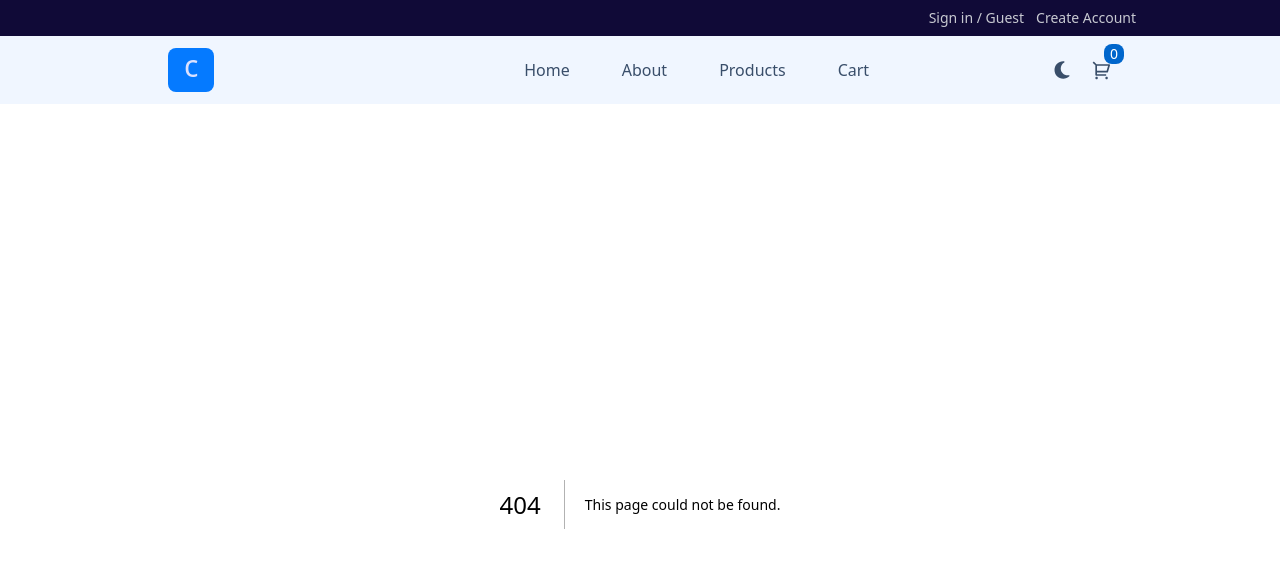
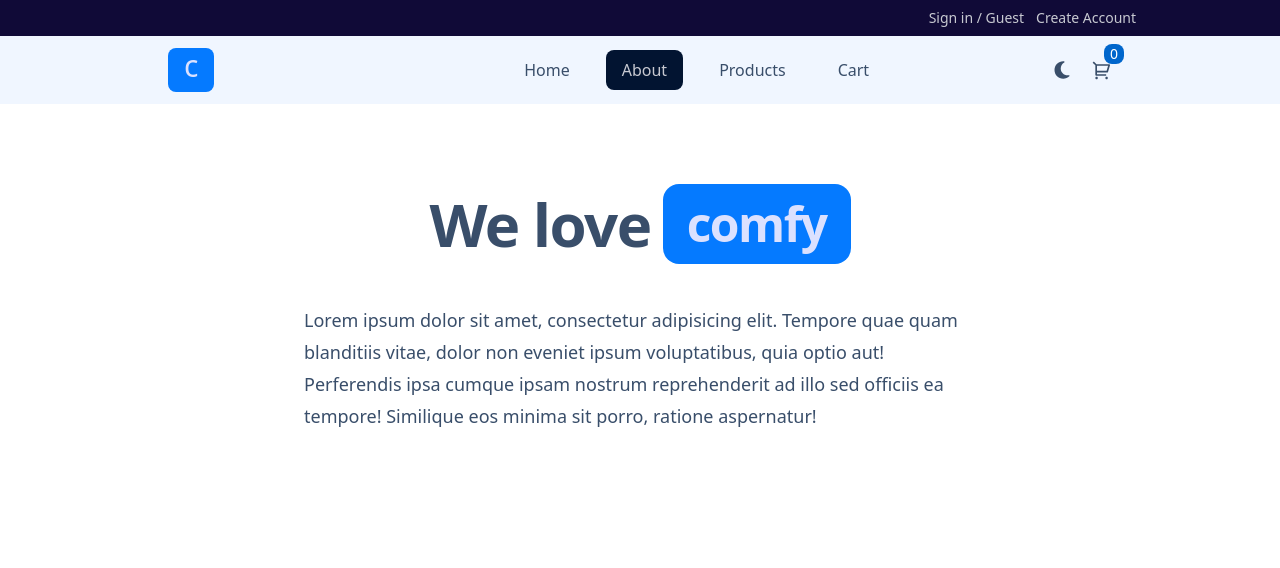
Before and after one commit to kasramajidi/shopping-bed, a Next.js app in the folder front-end/: page /pages/About in a window 1280 px wide. Before the commit this address had no page. Shown: the top 568 px of the page. Built offline with nearby package versions, Linux system fonts and the light colour scheme.

Commit message:
Writing about page code and page addresses

```diff
--- /dev/null
+++ b/front-end/src/app/pages/About/page.tsx
@@ -0,0 +1,18 @@
+export default function Page() {
+    return (
+      <div className="max-w-5xl mx-auto flex flex-col items-center px-6 sm:px-10 py-14 sm:py-20 gap-4 text-[rgb(57,78,106)] lg:text-start text-center">
+        <h1 className="text-3xl sm:text-5xl md:text-6xl flex flex-wrap items-center gap-3 font-bold leading-none tracking-tight">
+          We love
+          <span className="text-3xl sm:text-5xl text-[rgb(219,225,255)] font-bold px-5 sm:px-6 py-3 sm:py-4 rounded-2xl bg-[rgb(5,122,255)]">
+            comfy
+          </span>
+        </h1>
+        <p className="mt-4 sm:mt-6 text-base sm:text-lg leading-7 sm:leading-8 max-w-xl sm:max-w-2xl mx-auto">
+          Lorem ipsum dolor sit amet, consectetur adipisicing elit. Tempore quae
+          quam blanditiis vitae, dolor non eveniet ipsum voluptatibus, quia optio
+          aut! Perferendis ipsa cumque ipsam nostrum reprehenderit ad illo sed
+          officiis ea tempore! Similique eos minima sit porro, ratione aspernatur!
+        </p>
+      </div>
+    );
+  }
--- a/front-end/src/components/Layout/Navbar.jsx
+++ b/front-end/src/components/Layout/Navbar.jsx
@@ -47,8 +47,8 @@ export default function Navbar() {
                 Home
               </Link>
               <Link
-                href="/about"
-                className={`py-2 px-4 ${pathname === "/about" ? "bg-[#021431] text-[#C7C9D1] rounded-lg" : "bg-transparent text-[#394E6A]"}`}
+                href="/pages/About"
+                className={`py-2 px-4 ${pathname === "/pages/About" ? "bg-[#021431] text-[#C7C9D1] rounded-lg" : "bg-transparent text-[#394E6A]"}`}
               >
                 About
               </Link>
@@ -86,8 +86,8 @@ export default function Navbar() {
                 Home
               </Link>
               <Link
-                href="/about"
-                className={`py-2 px-4 ${pathname === "/about" ? "bg-[#021431] text-[#C7C9D1] rounded-lg" : "bg-transparent text-[#394E6A]"}`}
+                href="/pages/About"
+                className={`py-2 px-4 ${pathname === "/pages/About" ? "bg-[#021431] text-[#C7C9D1] rounded-lg" : "bg-transparent text-[#394E6A]"}`}
               >
                 About
               </Link>
```
